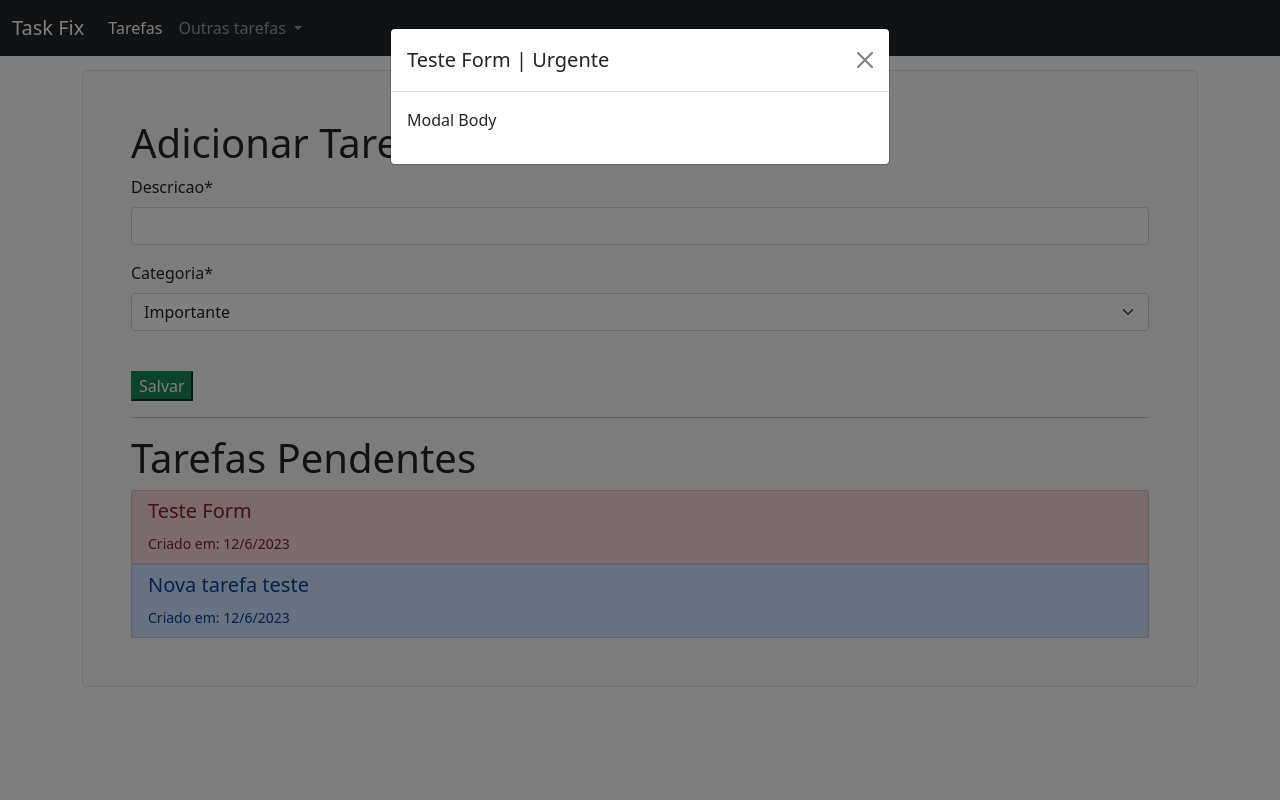
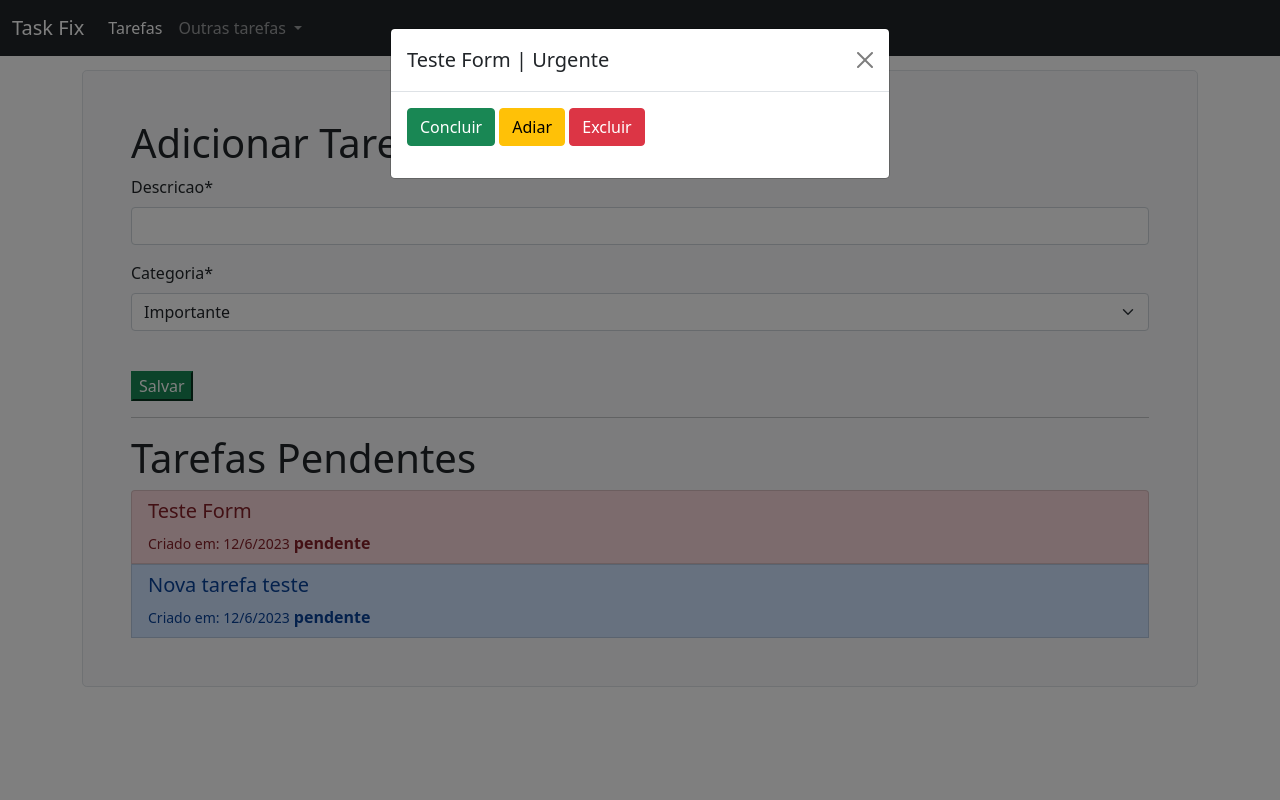
Before and after one commit to pdiegoneves/django-todo, a Django app: page /tarefas/ in a window 1280 px wide, after a click that opens the changed part. Run offline with Django 4.2, Linux system fonts and the light colour scheme; data comes from the database, SQL or seed files in the repository; both versions use the stored data as it was after the commit; some libraries are stand-ins or nearby versions.

Commit message:
concluir, adiar e excluir

```diff
--- a/tarefas/templates/tarefas/tarefas_pendentes.html
+++ b/tarefas/templates/tarefas/tarefas_pendentes.html
@@ -27,6 +27,7 @@
 
                 <h5>{{ tarefa.descricao }}</h5>
                 <small>Criado em: {{ tarefa.criacao.day }}/{{ tarefa.criacao.month }}/{{ tarefa.criacao.year }}</small>
+                <b> {{tarefa.status}} </b>
             </button>
              <!-- Modal -->
           <div class="modal fade" id="modal{{ tarefa.id }}" tabindex="-1" aria-labelledby="exampleModalLabel" aria-hidden="true">
@@ -38,7 +39,9 @@
                 </div>
                 <div class="modal-body">
                   <p>
-                    Modal Body
+                    <a class="btn btn-success" href="{% url 'concluir_tarefa' tarefa.id %}">Concluir</a>
+                    <a class="btn btn-warning" href="{% url 'adiar_tarefa' tarefa.id %}">Adiar</a>
+                    <a class="btn btn-danger" href="{% url 'excluir_tarefa' tarefa.id %}">Excluir</a>
                   </p>
                 </div>
               </div>
--- a/tarefas/urls.py
+++ b/tarefas/urls.py
@@ -3,4 +3,7 @@ from . import views
 
 urlpatterns = [
     path('', views.tarefas_pendentes_list, name='tarefas_pendentes_list'),
+    path('<int:tarefa_id>/concluir/', views.concluir_tarefa, name='concluir_tarefa' ),
+    path('<int:tarefa_id>/excluir/', views.excluir_tarefa, name='excluir_tarefa' ),
+    path('<int:tarefa_id>/adiar/', views.adiar_tarefa, name='adiar_tarefa' ),
 ]
--- a/tarefas/views.py
+++ b/tarefas/views.py
@@ -1,4 +1,4 @@
-from django.shortcuts import render, redirect
+from django.shortcuts import render, redirect, get_object_or_404
 from .models import Tarefa
 from .forms import AdicionarTarefa
 
@@ -14,3 +14,20 @@ def tarefas_pendentes_list(request):
         form = AdicionarTarefa()
 
     return render(request, 'tarefas/tarefas_pendentes.html', {'tarefas_pendentes': tarefas_pendentes, 'form': form})
+
+def concluir_tarefa(request, tarefa_id):
+    tarefa = get_object_or_404(Tarefa, id=tarefa_id)
+    tarefa.status = 'concluído'
+    tarefa.save()
+    return redirect('tarefas_pendentes_list')
+
+def excluir_tarefa(request, tarefa_id):
+    tarefa = get_object_or_404(Tarefa, id=tarefa_id)
+    tarefa.delete()
+    return redirect('tarefas_pendentes_list')
+
+def adiar_tarefa(request, tarefa_id):
+    tarefa = get_object_or_404(Tarefa, id=tarefa_id)
+    tarefa.status = 'adiado'
+    tarefa.save()
+    return redirect('tarefas_pendentes_list')
```
Also changed, not shown: db.sqlite3.
